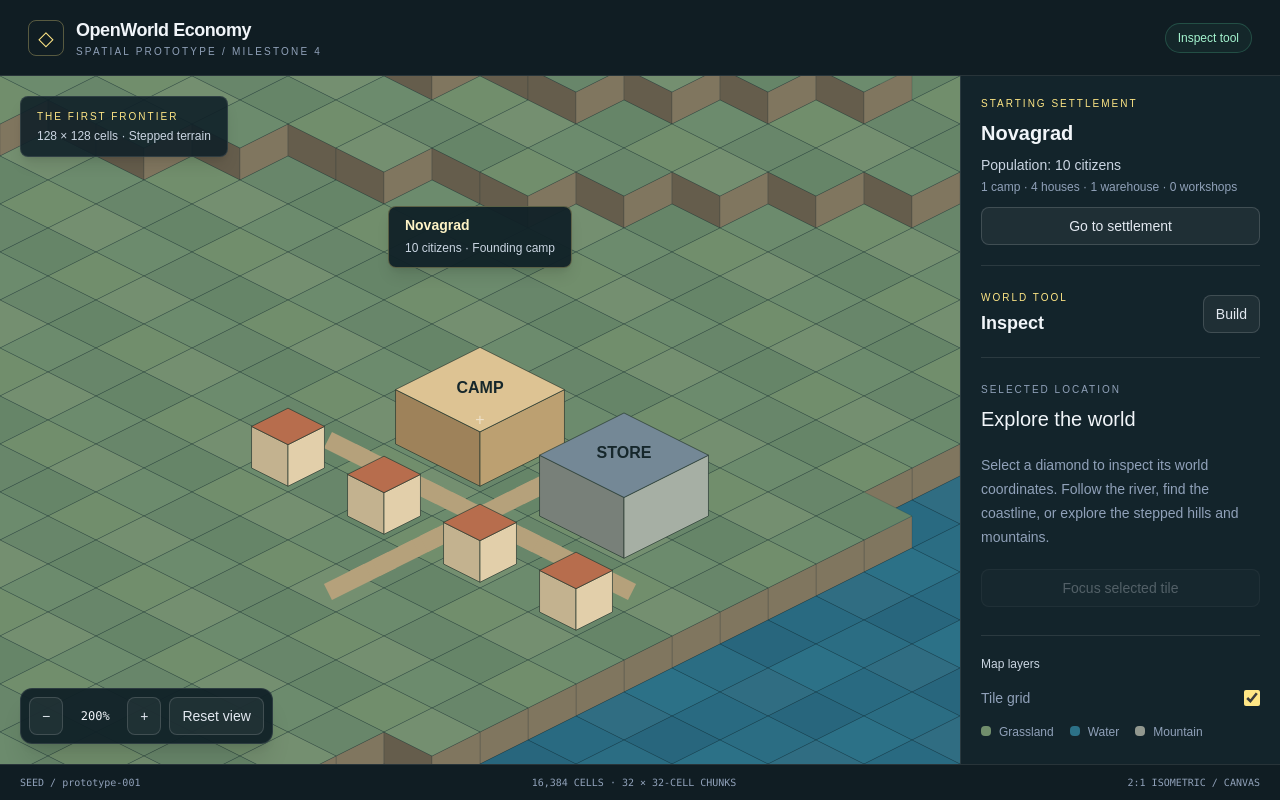
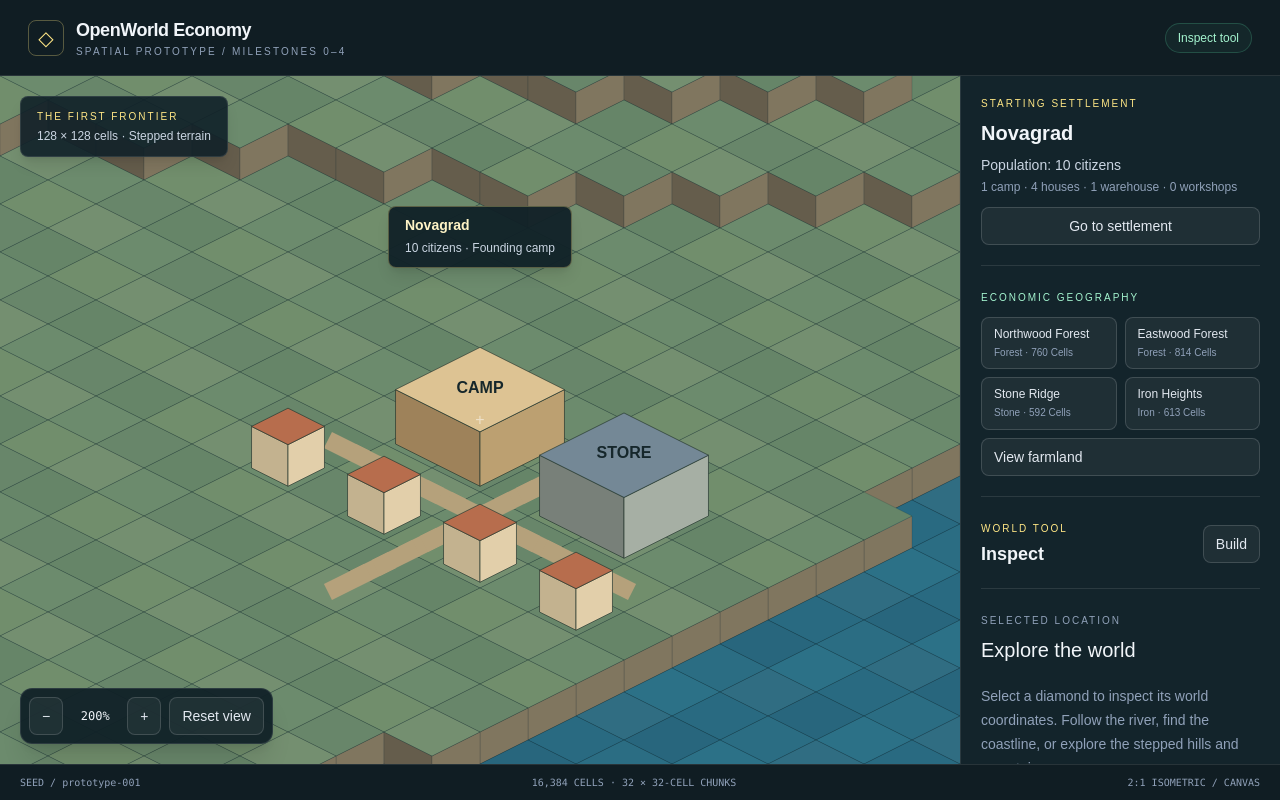
Before and after one commit to J0hnux/iconomy, a Next.js app: page / in a window 1280 px wide. Built offline with nearby package versions, Linux system fonts and the light colour scheme.

Commit message:
feat(map): add economic geography navigation and inspection

```diff
--- a/presentation/world/world-map.tsx
+++ b/presentation/world/world-map.tsx
@@ -3,13 +3,20 @@
 import { useEffect, useMemo, useRef, useState } from "react";
 import { constructibleBuildingTypes, validatePlacement, type PlacementRequest } from "@/world/domain/construction";
 import { buildingAt, buildingDefinitions, footprintOf, type BuildingRotation, type BuildingType } from "@/world/domain/settlement";
-import { chunkOf, type SurfaceCell, type WorldSnapshot } from "@/world/domain/world";
+import { chunkOf, resourceAt, type SurfaceCell, type TerrainType, type WorldSnapshot } from "@/world/domain/world";
 import { toScreen, focusCell, panCamera, pickCell, zoomCamera, type Camera, type Viewport } from "./projection";
 import { drawWorld, type PlacementPreview } from "./render";
 
 const button = "rounded-lg border border-white/15 bg-white/5 px-3 py-2 text-sm text-slate-200 transition hover:bg-white/15 focus-visible:outline-2 focus-visible:outline-amber-200 disabled:opacity-30";
 
 const rotations: readonly BuildingRotation[] = ["north", "east", "south", "west"];
+const terrainNames: Record<TerrainType, string> = {
+  grassland: "Grassland",
+  water: "Water",
+  mountain: "Mountain",
+  forest_ground: "Forest",
+  farmland: "Farmland",
+};
 
 export default function WorldMap({ world: initialWorld }: { world: WorldSnapshot }) {
   const canvasRef = useRef<HTMLCanvasElement>(null);
@@ -110,13 +117,15 @@ export default function WorldMap({ world: initialWorld }: { world: WorldSnapshot
     }
   };
   const selectedBuilding = selected ? buildingAt(world, selected.x, selected.y) : undefined;
+  const selectedResource = selected ? resourceAt(world, selected) : undefined;
   const cityLabel = world.settlement ? toScreen({ ...world.settlement.anchor, z: world.settlement.anchor.z + 4 }, camera, viewport) : null;
+  const resourceLabels = world.resourceNodes.map(node => ({ node, point: toScreen({ ...node.anchor, z: node.anchor.z + 2 }, camera, viewport) }));
   const chunk = selected ? chunkOf(selected, world.chunkSize) : null;
 
   return (
     <main className="flex h-dvh min-h-[520px] flex-col overflow-hidden bg-[#101f25] font-sans text-slate-100">
       <header className="z-10 flex flex-wrap items-center justify-between gap-3 border-b border-white/10 bg-[#101d23] px-5 py-4 sm:px-7">
-        <div className="flex items-center gap-3"><span className="flex size-9 items-center justify-center rounded-lg border border-amber-200/30 text-xl text-amber-200" aria-hidden="true">◇</span><div><h1 className="text-lg font-semibold tracking-tight">OpenWorld Economy</h1><p className="text-[10px] uppercase tracking-[0.22em] text-slate-400">Spatial prototype / Milestone 4</p></div></div>
+        <div className="flex items-center gap-3"><span className="flex size-9 items-center justify-center rounded-lg border border-amber-200/30 text-xl text-amber-200" aria-hidden="true">◇</span><div><h1 className="text-lg font-semibold tracking-tight">OpenWorld Economy</h1><p className="text-[10px] uppercase tracking-[0.22em] text-slate-400">Spatial prototype / Milestones 0–4</p></div></div>
         <span className="rounded-full border border-emerald-300/20 bg-emerald-300/5 px-3 py-1.5 text-xs text-emerald-200">{tool === "build" ? "Build tool active" : "Inspect tool"}</span>
       </header>
       <div className="relative flex min-h-0 flex-1 flex-col md:flex-row">
@@ -181,6 +190,14 @@ export default function WorldMap({ world: initialWorld }: { world: WorldSnapshot
             <span className="block text-sm font-semibold text-amber-100">{world.settlement.name}</span>
             <span className="text-xs text-slate-300">{world.settlement.population} citizens · Founding camp</span>
           </button>}
+          {camera.zoom >= 0.45 && resourceLabels.map(({ node, point }) => point.x > -100 && point.x < viewport.width + 100 && point.y > 0 && point.y < viewport.height + 80 ? <button
+            key={node.id}
+            className="absolute -translate-x-1/2 -translate-y-full rounded-md border border-white/15 bg-[#102128]/90 px-3 py-1.5 text-left shadow-md"
+            style={{ left: point.x, top: point.y }}
+            onClick={() => setSelected(world.cells[node.anchor.y * world.size + node.anchor.x])}>
+            <span className="block text-xs font-semibold text-slate-100">{node.name}</span>
+            <span className="text-[10px] capitalize text-slate-400">{node.type} deposit</span>
+          </button> : null)}
           <span aria-hidden="true" className="pointer-events-none absolute left-1/2 top-1/2 -translate-x-1/2 -translate-y-1/2 text-white/50">+</span>
           <div className="absolute bottom-5 left-5 flex items-center gap-2 rounded-xl border border-white/10 bg-[#102128]/95 p-2 shadow-xl">
             <button className={button} aria-label="Zoom out" disabled={camera.zoom <= 0.25} onClick={() => zoom(1 / 1.2)}>−</button>
@@ -197,6 +214,18 @@ export default function WorldMap({ world: initialWorld }: { world: WorldSnapshot
             <p className="mt-1 text-xs text-slate-400">{world.buildings?.filter(building => building.type === "camp").length} camp · {world.buildings?.filter(building => building.type === "house").length} houses · {world.buildings?.filter(building => building.type === "warehouse").length} warehouse · {world.buildings?.filter(building => building.type === "workshop").length} workshops</p>
             <button className={`${button} mt-3 w-full`} onClick={() => setCamera(current => ({ ...current, focus: focusCell(world.settlement!.anchor), zoom: 2 }))}>Go to settlement</button>
           </section>}
+          <section className="mb-6 border-b border-white/10 pb-5" aria-label="Economic geography">
+            <p className="text-[10px] uppercase tracking-[0.2em] text-emerald-200">Economic geography</p>
+            <div className="mt-3 grid grid-cols-2 gap-2">{world.resourceNodes.map(node => <button key={node.id} className={`${button} px-2 text-left`} onClick={() => {
+              setTool("inspect");
+              setSelected(world.cells[node.anchor.y * world.size + node.anchor.x]);
+              setCamera(current => ({ ...current, focus: focusCell(node.anchor), zoom: Math.max(current.zoom, 1.2) }));
+            }}><span className="block text-xs font-medium">{node.name}</span><span className="mt-1 block text-[10px] capitalize text-slate-400">{node.type} · {node.cellCount} cells</span></button>)}</div>
+            <button className={`${button} mt-2 w-full text-left`} onClick={() => {
+              const farm = world.cells.find(cell => cell.terrain === "farmland");
+              if (farm) { setTool("inspect"); setSelected(farm); setCamera(current => ({ ...current, focus: focusCell(farm), zoom: Math.max(current.zoom, 1.2) })); }
+            }}>View farmland</button>
+          </section>
           <section className="mb-6 border-b border-white/10 pb-5" aria-label="Construction tools">
             <div className="flex items-center justify-between gap-3">
               <div><p className="text-[10px] uppercase tracking-[0.2em] text-amber-200">World tool</p><h2 className="mt-1 text-lg font-semibold">{tool === "build" ? "Place building" : "Inspect"}</h2></div>
@@ -213,13 +242,15 @@ export default function WorldMap({ world: initialWorld }: { world: WorldSnapshot
             </div>}
           </section>
           <p className="text-[10px] uppercase tracking-[0.2em] text-slate-400">Selected location</p>
-          <h2 className="mt-2 text-xl font-medium">{selectedBuilding ? buildingDefinitions[selectedBuilding.type].name : selected ? (selected.terrain === "water" ? "Water" : selected.terrain === "mountain" ? "Mountain" : selected.z > 1 ? "Hillside" : "Grassland") : "Explore the world"}</h2>
+          <h2 className="mt-2 text-xl font-medium">{selectedBuilding ? buildingDefinitions[selectedBuilding.type].name : selectedResource ? selectedResource.name : selected ? terrainNames[selected.terrain] : "Explore the world"}</h2>
           {selectedBuilding && <p className="mt-2 text-xs leading-5 text-slate-400">{buildingDefinitions[selectedBuilding.type].purpose} Footprint: {footprintOf(selectedBuilding.type, selectedBuilding.rotation).width} × {footprintOf(selectedBuilding.type, selectedBuilding.rotation).depth}. Rotation: {selectedBuilding.rotation}. Settlement: {world.settlement?.name}.</p>}
+          {selectedResource && <div className="mt-3 rounded-lg border border-white/10 bg-black/10 p-3 text-xs text-slate-300"><p className="capitalize">Resource: {selectedResource.type}</p><p className="mt-1">Estimated reserve: {selectedResource.estimatedReserve.toLocaleString("en-US")}</p><p className="mt-1">Region: {selectedResource.cellCount} cells</p><p className="mt-2 text-slate-500">Decorative markers show presence; reserve is stored on this resource node.</p></div>}
+          {selected?.terrain === "farmland" && <p className="mt-2 text-xs leading-5 text-slate-400">Agricultural land use suitable for future crop production. Crop state and output are not simulated yet.</p>}
           <div className="mt-5" aria-live="polite" aria-atomic="true">
             {selected ? <><div className="grid grid-cols-3 gap-2">{(["x", "y", "z"] as const).map(axis => <div key={axis} className="rounded-lg border border-white/10 bg-black/10 p-3"><p className="text-xs uppercase text-slate-400">{axis}</p><p className="mt-1 font-mono text-xl text-amber-100">{selected[axis]}</p></div>)}</div><p className="mt-4 text-xs text-slate-400">Chunk {chunk?.x}, {chunk?.y} · Surface elevation {selected.z}</p></> : <p className="text-sm leading-6 text-slate-400">Select a diamond to inspect its world coordinates. Follow the river, find the coastline, or explore the stepped hills and mountains.</p>}
           </div>
           <button className={`${button} mt-5 w-full`} disabled={!selected} onClick={() => { if (selected) setCamera(current => ({ ...current, focus: focusCell(selected) })); }}>Focus selected tile</button>
-          <div className="mt-7 border-t border-white/10 pt-5"><h3 className="text-xs font-medium text-slate-300">Map layers</h3><label className="mt-4 flex cursor-pointer items-center justify-between text-sm text-slate-400">Tile grid<input type="checkbox" checked={grid} onChange={event => setGrid(event.target.checked)} className="size-4 accent-amber-200" /></label><div className="mt-4 flex flex-wrap gap-4 text-xs text-slate-400"><span><span className="mr-2 inline-block size-2.5 rounded-sm bg-[#718e6c]" />Grassland</span><span><span className="mr-2 inline-block size-2.5 rounded-sm bg-[#2c7187]" />Water</span><span><span className="mr-2 inline-block size-2.5 rounded-sm bg-[#92988f]" />Mountain</span></div></div>
+          <div className="mt-7 border-t border-white/10 pt-5"><h3 className="text-xs font-medium text-slate-300">Map layers</h3><label className="mt-4 flex cursor-pointer items-center justify-between text-sm text-slate-400">Tile grid<input type="checkbox" checked={grid} onChange={event => setGrid(event.target.checked)} className="size-4 accent-amber-200" /></label><div className="mt-4 flex flex-wrap gap-4 text-xs text-slate-400"><span><span className="mr-2 inline-block size-2.5 rounded-sm bg-[#718e6c]" />Grassland</span><span><span className="mr-2 inline-block size-2.5 rounded-sm bg-[#2c7187]" />Water</span><span><span className="mr-2 inline-block size-2.5 rounded-sm bg-[#92988f]" />Mountain</span><span><span className="mr-2 inline-block size-2.5 rounded-sm bg-[#456f4d]" />Forest</span><span><span className="mr-2 inline-block size-2.5 rounded-sm bg-[#a39351]" />Farmland</span></div></div>
           <div className="mt-7 border-t border-white/10 pt-5 text-xs leading-6 text-slate-400"><h3 className="mb-2 font-medium text-slate-300">Navigation</h3><p>Drag to pan · Scroll to zoom</p><p>WASD / arrows to pan when map is focused</p><p>Enter to inspect the center · Esc to clear</p></div>
           <p className="mt-7 text-[11px] leading-5 text-slate-500">Construction is authoritative for this running server session. Inventory, costs, persistence, authentication, and population simulation arrive later.</p>
         </aside>
```
